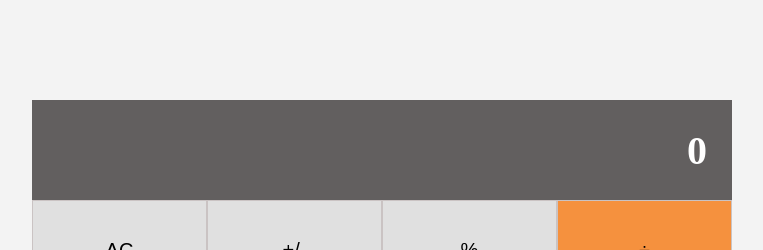
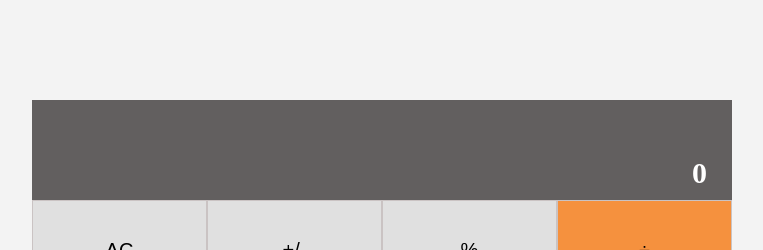
Before and after one commit to bruna-genz/react-calc, a React (Create React App) app: page / in a window 1280 px wide. Shown: the top 250 px of the page, without its empty margins (258-1021 px from the left). Built offline with nearby package versions, Linux system fonts and the light colour scheme.

Commit message:
add operator to display and fix adge case with concatenating numbers after getting a result

```diff
--- a/src/components/App.js
+++ b/src/components/App.js
@@ -22,10 +22,10 @@ class App extends React.Component {
   }
 
   render() {
-    const { total, next } = this.state;
+    const { total, next, operation } = this.state;
     return (
       <div className="App">
-        <Display calcResult={total || next || undefined} />
+        <Display calcResult={total || next || undefined} operation={operation} />
         <ButtonPanel clickHandler={this.handleClick} />
       </div>
     );
--- a/src/components/Display.js
+++ b/src/components/Display.js
@@ -1,9 +1,10 @@
 import React from 'react';
 import PropTypes from 'prop-types';
 
-function Display({ calcResult }) {
+function Display({ calcResult, operation }) {
   return (
     <div className="Display">
+      <p>{operation}</p>
       <h2>{calcResult}</h2>
     </div>
   );
@@ -11,8 +12,12 @@ function Display({ calcResult }) {
 
 Display.defaultProps = {
   calcResult: '0',
+  operation: '',
 };
 
-Display.propTypes = { calcResult: PropTypes.string };
+Display.propTypes = {
+  calcResult: PropTypes.string,
+  operation: PropTypes.string,
+};
 
 export default Display;
--- a/src/logic/calculate.js
+++ b/src/logic/calculate.js
@@ -14,7 +14,7 @@ const calculate = (calculatorData, buttonName) => {
     case '7':
     case '8':
     case '9':
-      if (total && total !== '0') {
+      if (total && total !== '0' && operation) {
         return { total: total + buttonName, next, operation };
       }
       return { total: buttonName, next, operation };
--- a/src/styles/App.scss
+++ b/src/styles/App.scss
@@ -11,16 +11,23 @@
 
 .Display {
   display: flex;
+  flex-direction: column;
   height: 100px;
   background-color: #625f5f;
   color: white;
   font-weight: bold;
+  align-items: flex-end;
   justify-content: flex-end;
-  align-items: center;
+
+  p {
+    padding: 10px 25px;
+    margin: 0;
+  }
 
   h2 {
-    padding: 0 25px;
-    font-size: 40px;
+    padding: 10px 25px;
+    font-size: 30px;
+    margin: 0;
 
     &:hover {
       cursor: default;
```
